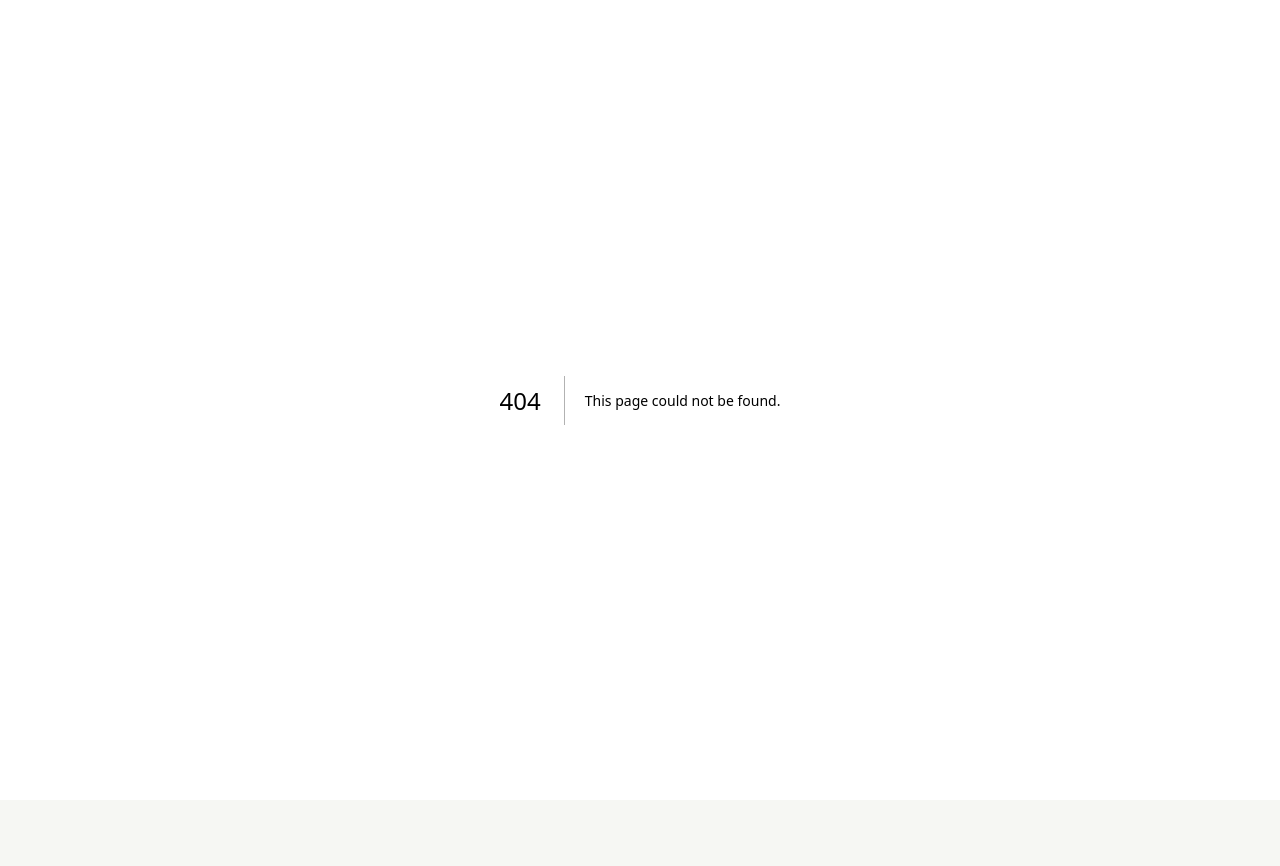
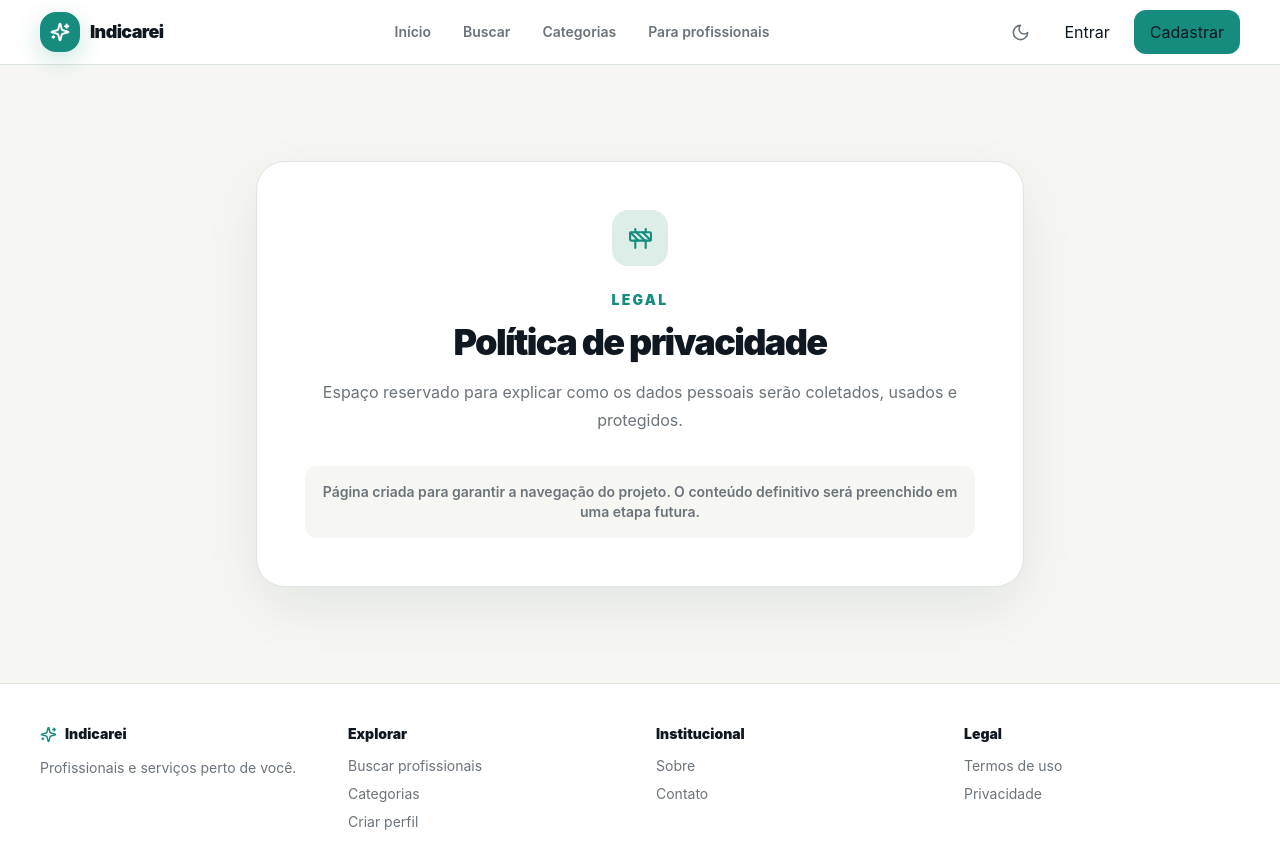
Before and after one commit to JoelsonJSantos/indicarei-v2, a Next.js app: page /privacidade in a window 1280 px wide. Before the commit this address had no page. Shown: the top 866 px of the page. Before the commit the page ends 800 px from the top, so only its background shows below. Built offline with nearby package versions, Linux system fonts and the light colour scheme.

Commit message:
feat: cria página provisória de privacidade

```diff
--- /dev/null
+++ b/src/app/privacidade/page.tsx
@@ -0,0 +1,11 @@
+import { PublicPlaceholderPage } from "@/components/public-placeholder-page";
+
+export default function PrivacyPage() {
+  return (
+    <PublicPlaceholderPage
+      eyebrow="Legal"
+      title="Política de privacidade"
+      description="Espaço reservado para explicar como os dados pessoais serão coletados, usados e protegidos."
+    />
+  );
+}
```
